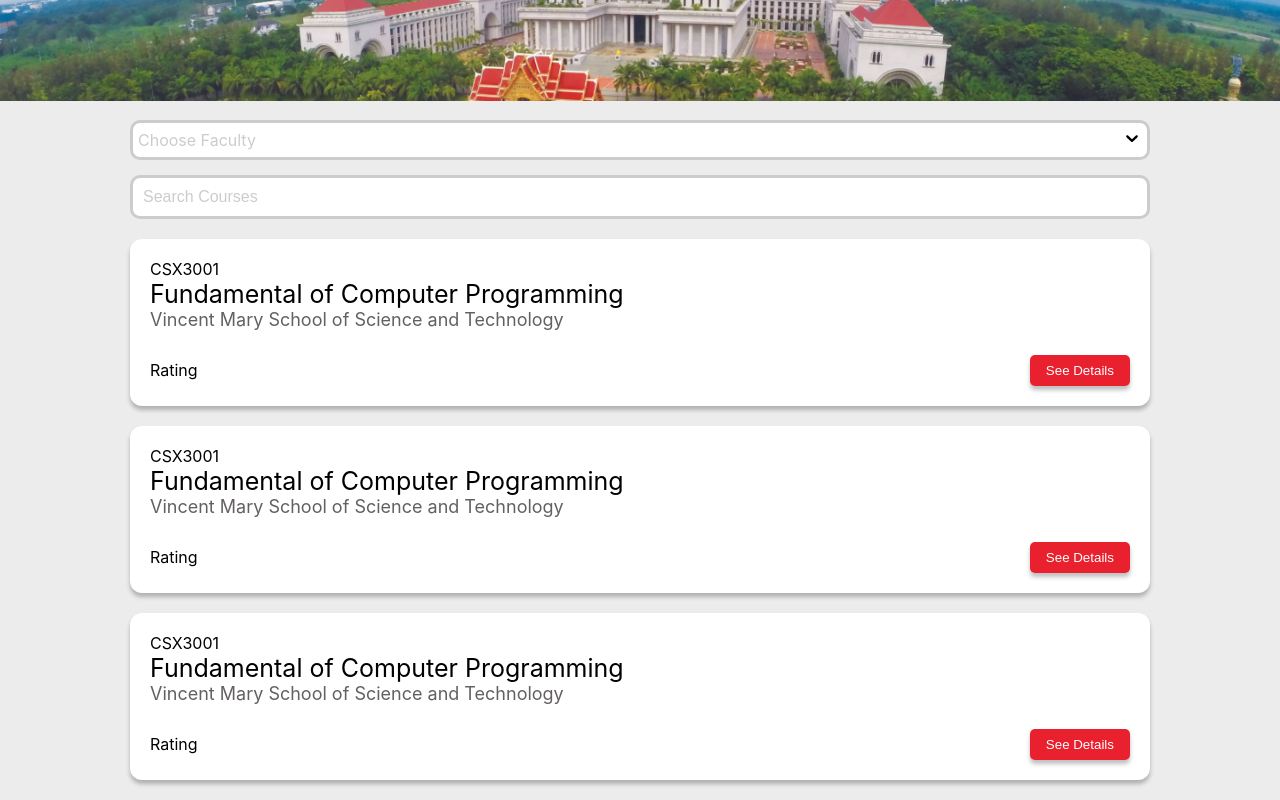
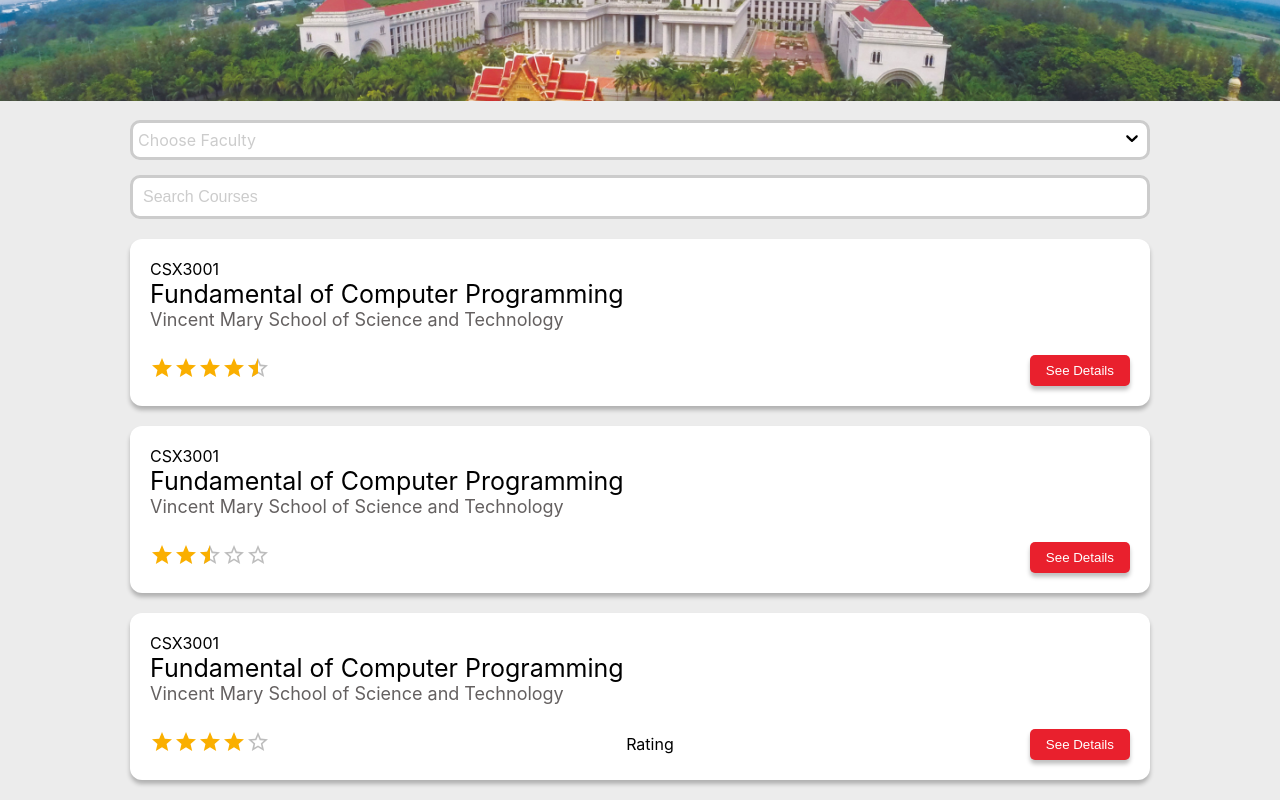
Before and after one commit to Vibolrottanaseng/student-review, a React (Create React App) app: page / in a window 1280 px wide. Shown: the part 255-1055 px from the top of the page. Built offline with nearby package versions, Linux system fonts and the light colour scheme.

Commit message:
Update card.js

```diff
--- a/src/Components/layouts/Card/card.js
+++ b/src/Components/layouts/Card/card.js
@@ -1,5 +1,9 @@
 import React from "react";
 import "./card.css";
+import Rating from '@mui/material/Rating';
+import Typography from '@mui/material/Typography';
+
+
 
 function Card() {
     return (
@@ -16,7 +20,7 @@ function Card() {
                 </div>
                 <div className="row">
                     <div className="rating">
-                        Rating
+                        <Rating name="half-rating-read" defaultValue={4.5} precision={0.5} />
                     </div>
                     <button className="see-details">
                         See Details
@@ -36,7 +40,7 @@ function Card() {
                 </div>
                 <div className="row">
                     <div className="rating">
-                        Rating
+                        <Rating name="half-rating-read" defaultValue={2.5} precision={0.5} />
                     </div>
                     <button className="see-details">
                         See Details
@@ -56,8 +60,9 @@ function Card() {
                 </div>
                 <div className="row">
                     <div className="rating">
-                        Rating
+                        <Rating name="half-rating-read" defaultValue={4} precision={0.5} />
                     </div>
+                    Rating
                     <button className="see-details">
                         See Details
                     </button>
```
